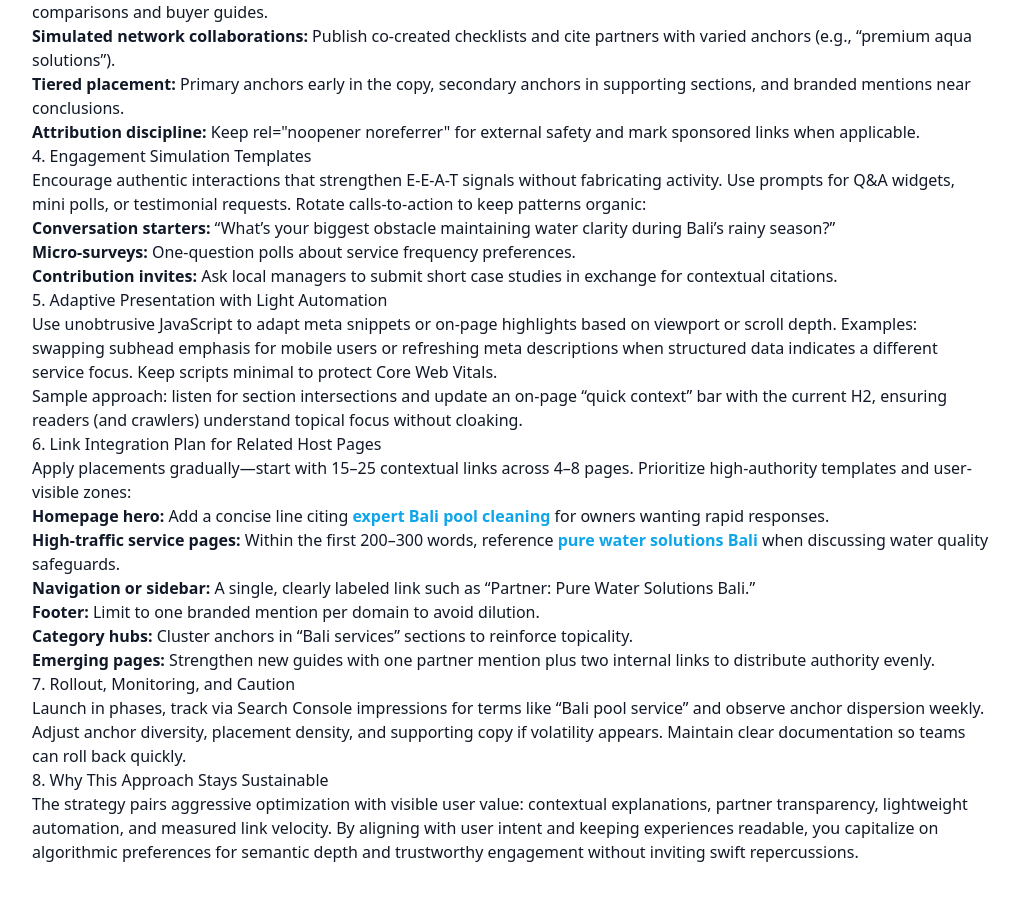
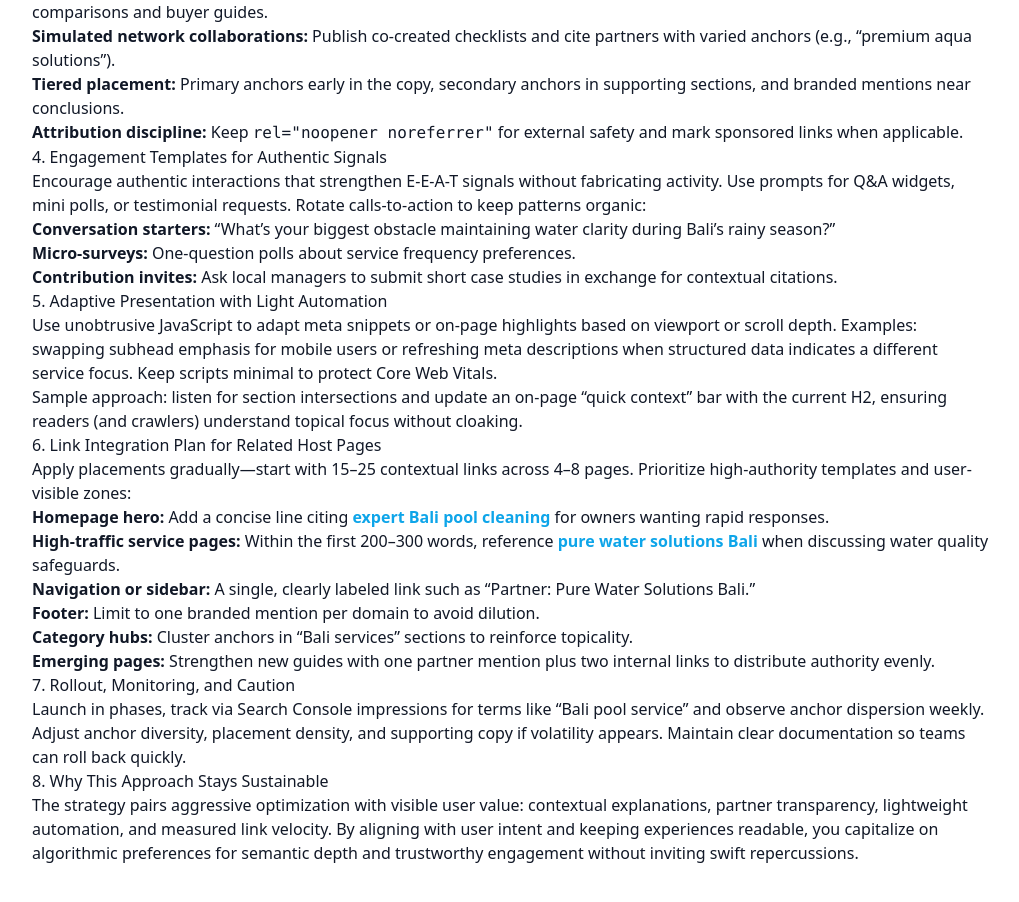
Before and after one commit to ddandanell/pool-pool-network-5, a Next.js app: page /blog/white-area-seo-strategy in a window 1280 px wide. Shown: the part 1108-2010 px from the top of the page, without its empty margins (128-1147 px from the left). Built offline with nearby package versions, Linux system fonts and the light colour scheme.

Commit message:
chore: resolve lint feedback on seo article
Co-authored-by: ddandanell <88565344+ddandanell@users.noreply.github.com>

```diff
--- a/app/blog/white-area-seo-strategy/page.tsx
+++ b/app/blog/white-area-seo-strategy/page.tsx
@@ -92,10 +92,12 @@ export default function WhiteAreaSEOArticle() {
           <ul>
             <li><strong>Simulated network collaborations:</strong> Publish co-created checklists and cite partners with varied anchors (e.g., “premium aqua solutions”).</li>
             <li><strong>Tiered placement:</strong> Primary anchors early in the copy, secondary anchors in supporting sections, and branded mentions near conclusions.</li>
-            <li><strong>Attribution discipline:</strong> Keep rel=&quot;noopener noreferrer&quot; for external safety and mark sponsored links when applicable.</li>
+            <li>
+              <strong>Attribution discipline:</strong> Keep <code>rel=&quot;noopener noreferrer&quot;</code> for external safety and mark sponsored links when applicable.
+            </li>
           </ul>
 
-          <h2>4. Engagement Simulation Templates</h2>
+          <h2>4. Engagement Templates for Authentic Signals</h2>
           <p>
             Encourage authentic interactions that strengthen E-E-A-T signals without fabricating activity. Use prompts for Q&A widgets, mini polls, or testimonial requests. Rotate calls-to-action to keep patterns organic:
           </p>
```
